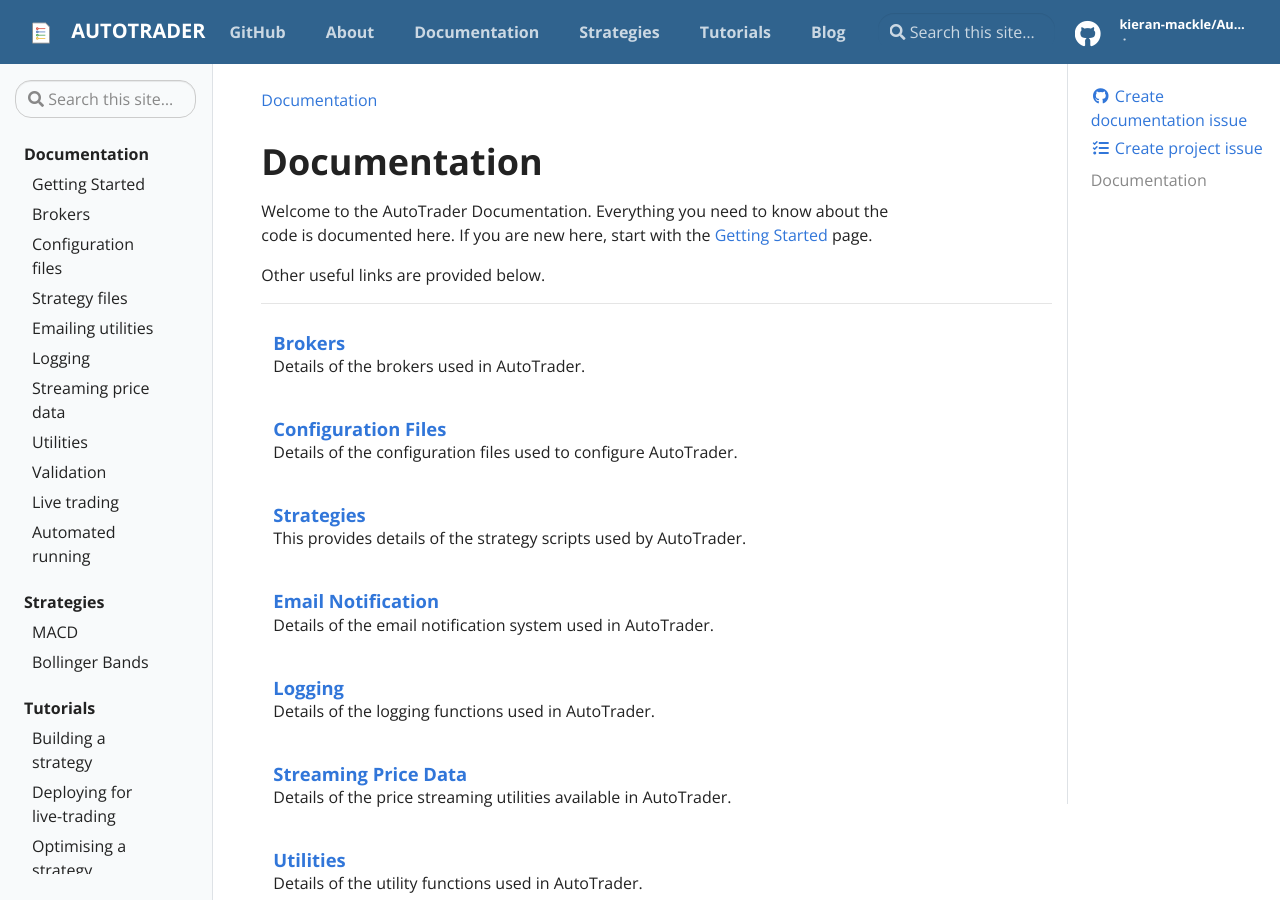
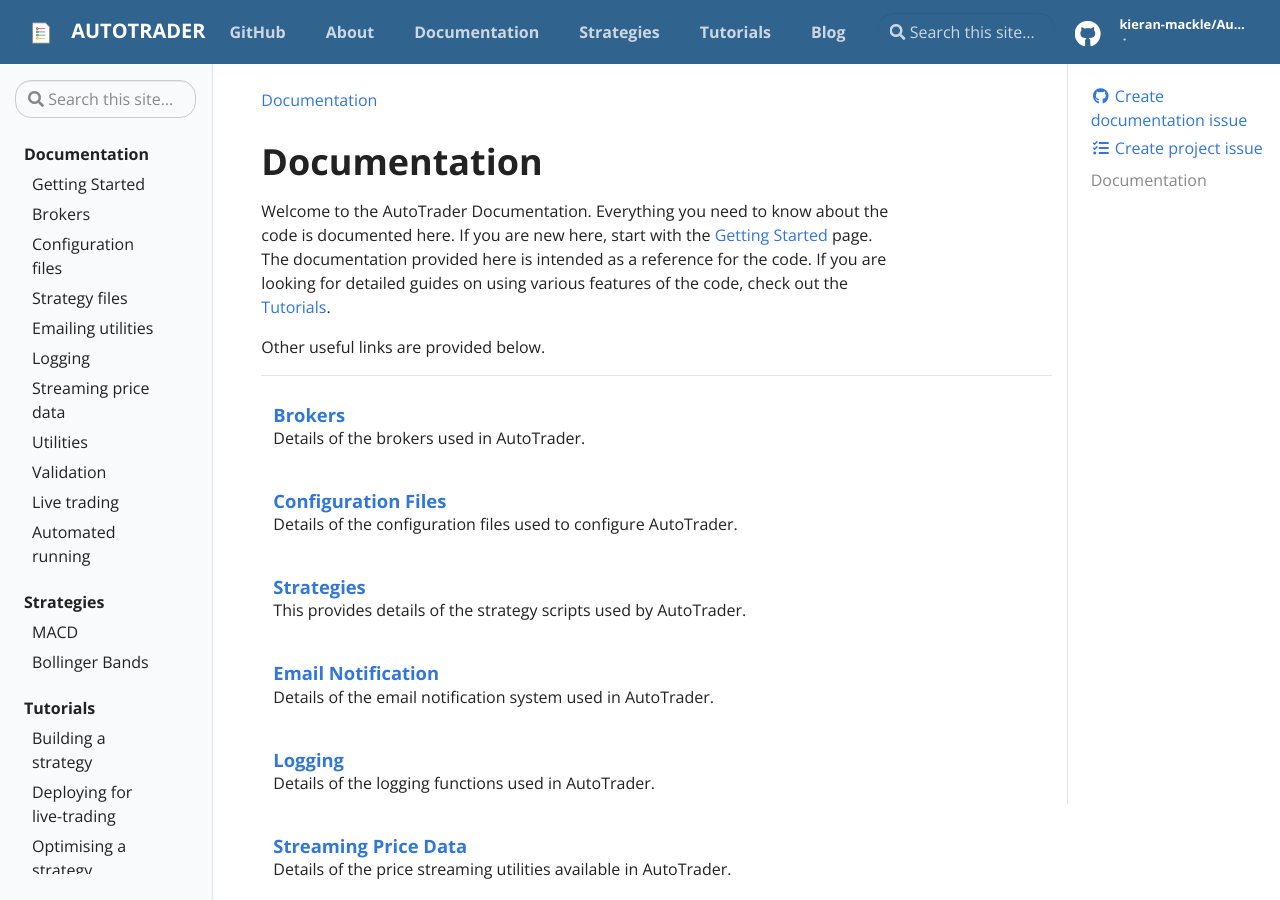
Before and after one commit to kieran-mackle/AutoTrader, a Jekyll site: the page built from docs/pages/docs.md, in a window 1280 px wide and 900 px high. Built offline with Jekyll 4.4.1, drawn with Linux system fonts in a browser that asks for light colours.

Commit message:
Update docs.md

```diff
--- a/docs/pages/docs.md
+++ b/docs/pages/docs.md
@@ -7,7 +7,9 @@
 # Documentation
 
 Welcome to the AutoTrader Documentation. Everything you need to know about the code is documented here. If you are
-new here, start with the [Getting Started](getting-started) page.
+new here, start with the [Getting Started](getting-started) page. The documentation provided here is intended as a
+reference for the code. If you are looking for detailed guides on using various features of the code, check out
+the [Tutorials](/tutorials).
 
 Other useful links are provided below.
 
```
